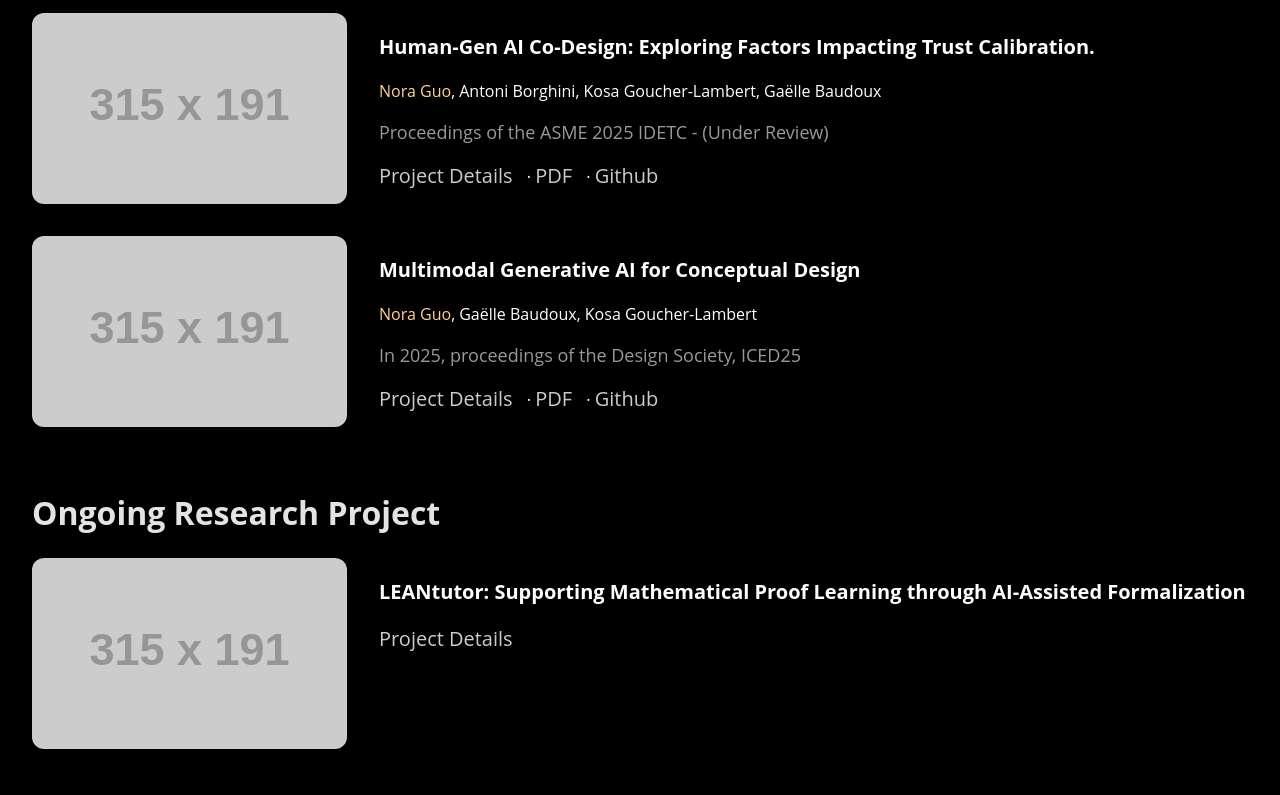
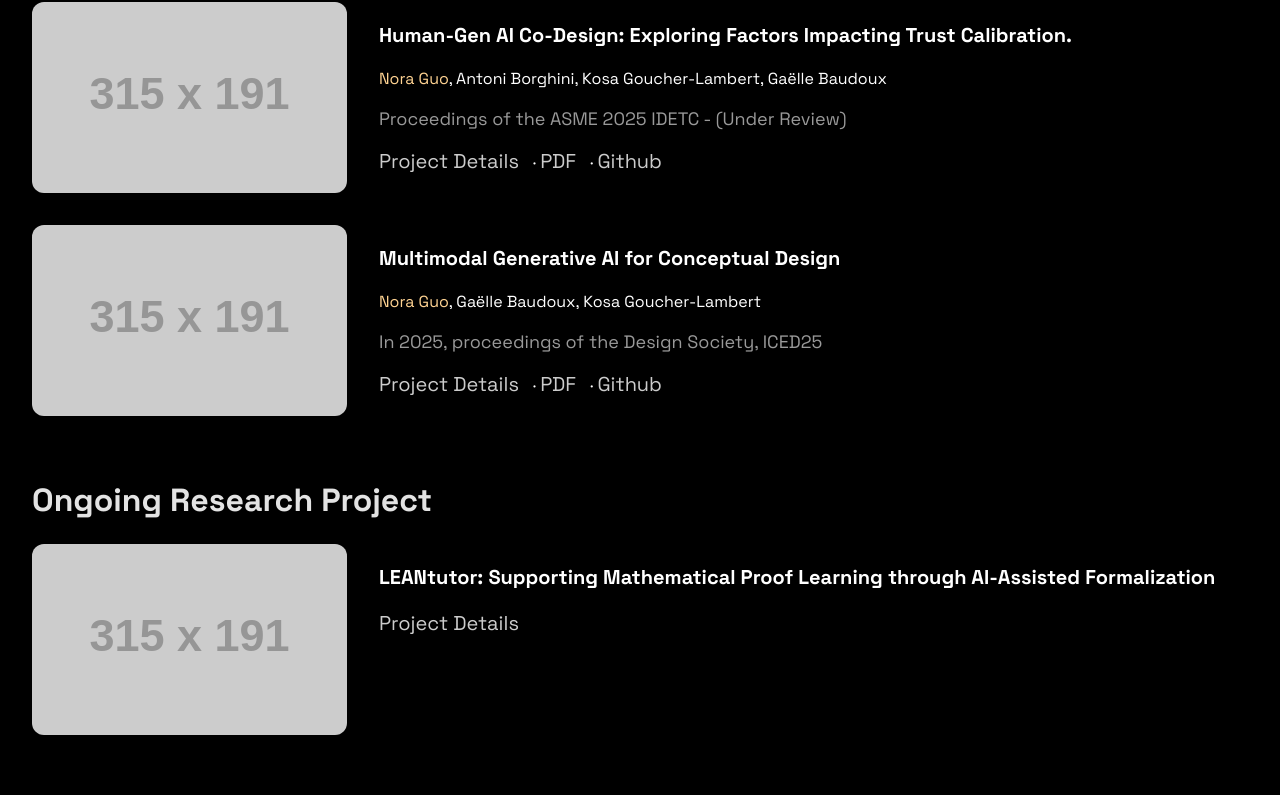
Before and after one commit to Nora-DancingGoose-NextLevel/Nora_DancingGoose-NextLevel.github.io, a plain HTML site: page index.html in a window 1280 px wide. Shown: the part 457-1252 px from the top of the page. Drawn offline with Linux system fonts and the light colour scheme; placeholder pictures from the web are drawn by us.

Commit message:
Add files via upload

```diff
--- a/index.html
+++ b/index.html
@@ -5,6 +5,8 @@
     <meta name="viewport" content="width=device-width, initial-scale=1.0">
     <title>Nora Guo</title>
     <link rel="stylesheet" href="style.css">
+    <link href="https://fonts.googleapis.com/css2?family=Open+Sans:wght@400;600&family=Space+Grotesk:wght@400;500;700&display=swap" rel="stylesheet">
+
 </head>
 <body>
     <header>
```
